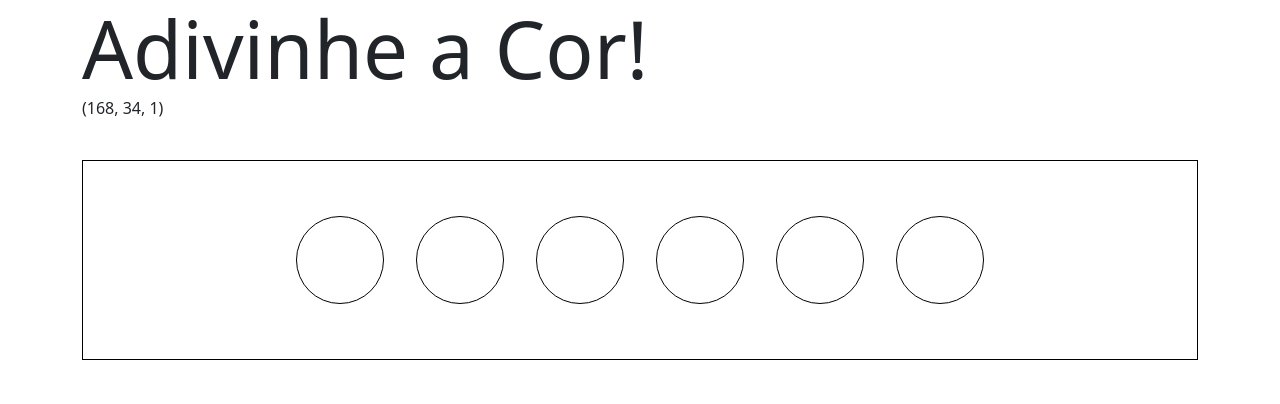
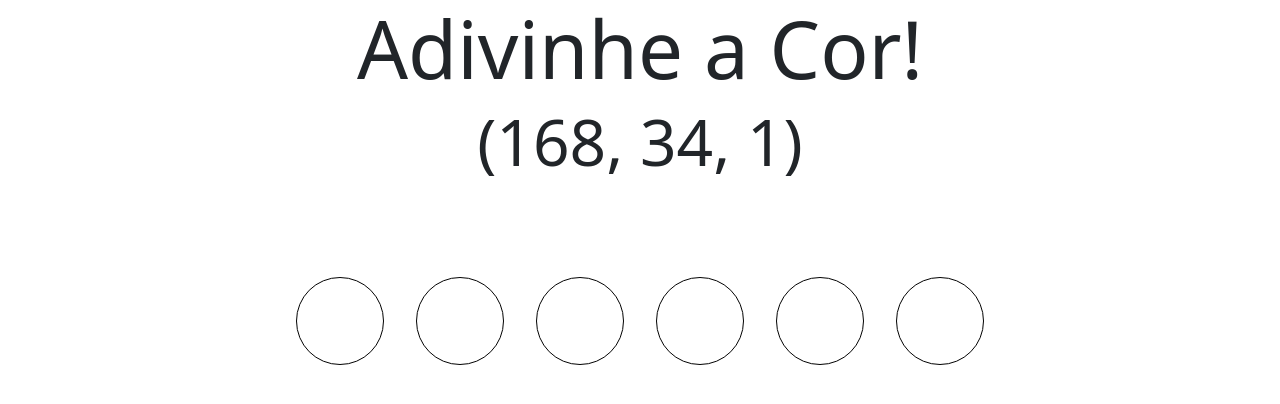
Before and after one commit to arthur-debiasi/fundamentals-color-guess, a website: page index.html in a window 1280 px wide. Drawn offline with nearby package versions, Linux system fonts and the light colour scheme.

Commit message:
algumas correções de semântica e css

```diff
--- a/index.html
+++ b/index.html
@@ -10,10 +10,10 @@
 </head>
 <body>
     <header class="container-sm">
-        <hi class="display-1" id="title">Adivinhe a Cor!</hi>
+        <h1 class="display-1 text-center" id="title">Adivinhe a Cor!</hi>
     </header>
     <main class="container-sm">
-        <p id="rgb-color" class="text-start">(168, 34, 1)</p>
+        <p id="rgb-color" class="text-center display-3">(168, 34, 1)</p>
         <div id="circle-container" class="container-sm">
             <div id="ball-1" class="ball"></div>
             <div id="ball-2" class="ball"></div>
--- a/style.css
+++ b/style.css
@@ -1,5 +1,4 @@
 #circle-container {
-    border: black solid 0.1vh;
     min-width: 35vh;
     min-height: 25vh;
     display: flex;
```
